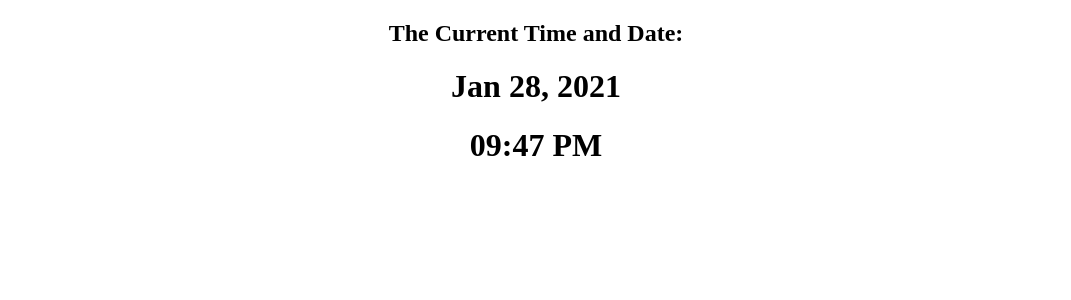
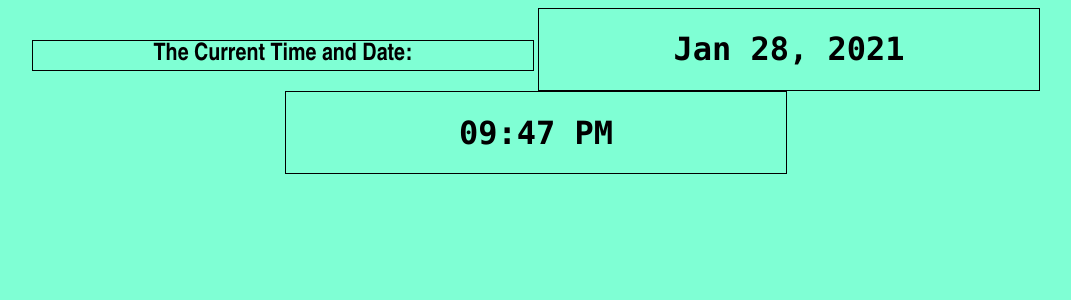
Before and after one commit to Carlos-maldonado578/full_stack_python, a Django app: page / in a window 1280 px wide. Shown: the top 300 px of the page, without its empty margins (104-1175 px from the left). Run offline with Django 3.2, Linux system fonts and the light colour scheme.

Commit message:
se agrega css al proyecto

```diff
--- /dev/null
+++ b/django/django_intro/View_Time/time_display/static/css/style.css
@@ -0,0 +1,18 @@
+*{text-align: center}
+
+body{
+    background-color: aquamarine;
+}
+h2{
+    border: 1px black solid;
+    width: 500px;
+    display: inline-block;
+    font-family: "Arial Narrow";
+}
+
+div{
+    border: 1px black solid;
+    width: 500px;
+    display: inline-block;
+    font-family: "Bitstream Vera Sans Mono", Monaco, "Courier New", Courier, monospace;
+}
--- a/django/django_intro/View_Time/time_display/templates/index.html
+++ b/django/django_intro/View_Time/time_display/templates/index.html
@@ -2,10 +2,10 @@
 <html lang="en">
 <head>
     <meta charset="UTF-8">
+    <meta name="viewport" content="width=device-width, initial-scale=1.0">
     <title>Time</title>
-    <style>
-        *{text-align: center}
-    </style>
+    {% load static %}
+    <link rel="stylesheet" href="{% static 'css/style.css' %}">
 </head>
 <body>
 <h2>The Current Time and Date:</h2>
```
